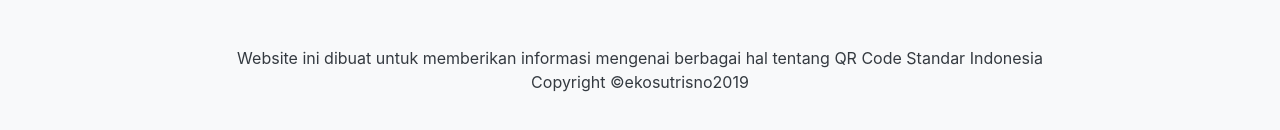
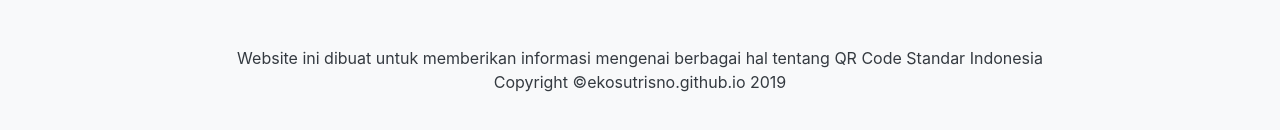
Before and after one commit to ekosutrisno/BI-Blog, a plain HTML site: page index.html in a window 1280 px wide. Shown: the part 7345-7475 px from the top of the page. Drawn offline with Linux system fonts and the light colour scheme.

Commit message:
footer edit

```diff
--- a/index.html
+++ b/index.html
@@ -530,7 +530,7 @@
             Website ini dibuat untuk memberikan informasi mengenai berbagai hal tentang QR Code Standar Indonesia
           </p>
           <p class="m-0 text-center text-dark">
-            Copyright &copy;ekosutrisno2019
+            Copyright &copy;ekosutrisno.github.io 2019
           </p>
         </div>
       </div>
```
